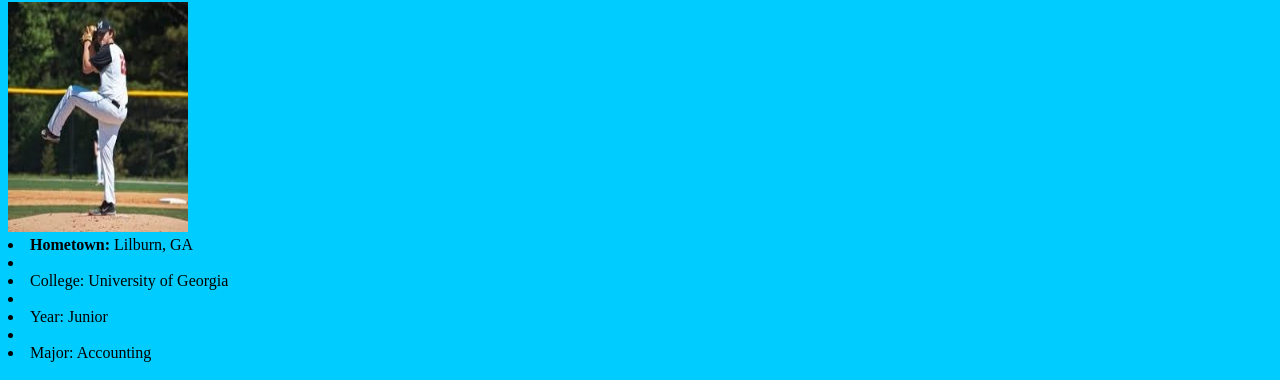
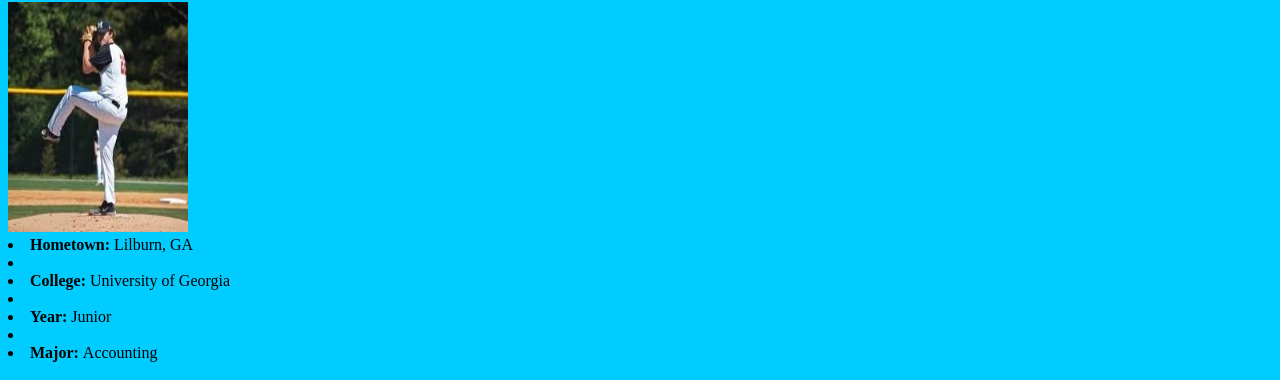
Before and after one commit to adm81912/adm81912, a plain HTML site: page new 1.html in a window 1280 px wide. Shown: the part 78-458 px from the top of the page. Drawn offline with Linux system fonts and the light colour scheme.

Commit message:
Update new 1.html

```diff
--- a/new 1.html
+++ b/new 1.html
@@ -12,9 +12,9 @@
 </center>
 <img src = "projectpic.jpg" width="180" height="230">
 	<li> <b> Hometown: </b> Lilburn, GA <li>
-	<li> College: University of Georgia <li>
-	<li> Year: Junior <li>
-	<li> Major: Accounting </li>
+	<li> <b> College: </b> University of Georgia <li>
+	<li>  <b> Year: </b> Junior <li>
+	<li>  <b> Major: </b> Accounting </li>
 <center>
 <h1>Class Schedule</h1>
 </center>
```
